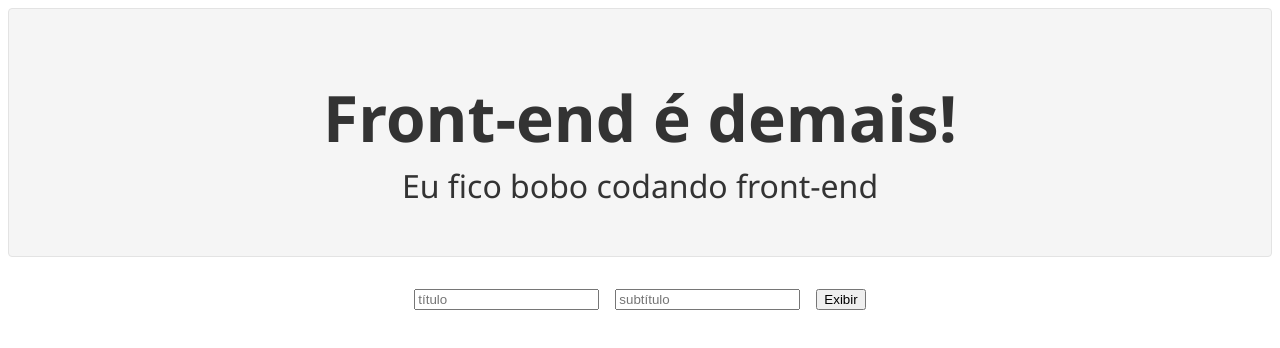
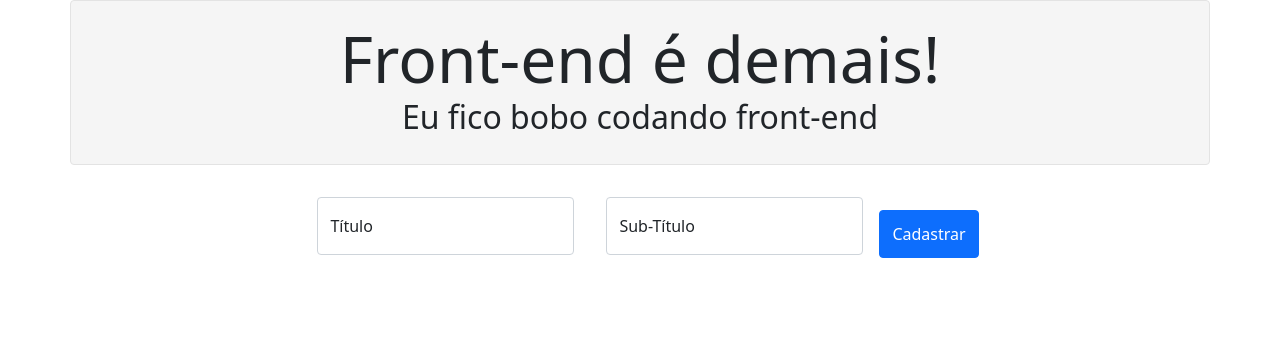
Before and after one commit to pablowinck/front-end-01, a plain HTML site: page index.html in a window 1280 px wide. Drawn offline with nearby package versions, Linux system fonts and the light colour scheme.

Commit message:
Primeira Live Finalizada

```diff
--- a/index.html
+++ b/index.html
@@ -1,90 +1,50 @@
 <!DOCTYPE html>
-<html lang="en">
+<html lang="pt-BR">
   <head>
     <meta charset="UTF-8" />
     <meta http-equiv="X-UA-Compatible" content="IE=edge" />
     <meta name="viewport" content="width=device-width, initial-scale=1.0" />
     <title>Live Front End</title>
-    <style>
-      body {
-        font-family: "Segoe UI", Tahoma, Geneva, Verdana, sans-serif;
-        font-size: 1.5rem;
-        line-height: 1.42857143;
-        color: #333;
-        background-color: #fff;
-      }
-      .container {
-        background-color: #f5f5f5;
-        border: 1px solid #e3e3e3;
-        border-radius: 4px;
-        padding: 20px;
-        margin-bottom: 20px;
-      }
-      .title-container {
-        font-size: 4rem;
-        margin-bottom: 0px;
-      }
-      .subtitle-container {
-        font-size: 2rem;
-        margin-top: 0px;
-        font-weight: 300;
-      }
-      .div-container {
-        display: flex;
-        flex-direction: column;
-        text-align: center;
-      }
-      .formulario {
-        margin-top: 2rem;
-        margin-bottom: 2rem;
-        display: flex;
-        flex-direction: row;
-        justify-content: center;
-      }
-      .formulario-item {
-        margin-right: 1rem;
-      }
-    </style>
+    <link rel="stylesheet" href="style.css" />
+    <link
+      href="https://cdn.jsdelivr.net/npm/bootstrap@5.1.3/dist/css/bootstrap.min.css"
+      rel="stylesheet"
+      integrity="sha384-1BmE4kWBq78iYhFldvKuhfTAU6auU8tT94WrHftjDbrCEXSU1oBoqyl2QvZ6jIW3"
+      crossorigin="anonymous"
+    />
   </head>
   <body>
     <div class="container">
       <div class="div-container">
-        <h1 class="title-container">Front-end é demais!</h1>
-        <h2 class="subtitle-container">Eu fico bobo codando front-end</h2>
+        <h1 class="container-title">Front-end é demais!</h1>
+        <h2 class="container-subtitle">Eu fico bobo codando front-end</h2>
       </div>
     </div>
     <div class="formulario">
+      <div class="form-floating mb-3 mx-3">
         <input
-        class="formulario-item"
           type="text"
+          class="form-control"
           id="title"
-        placeholder="título"
+          placeholder="Título"
         />
+        <label for="floatingInput">Título</label>
+      </div>
+
+      <div class="form-floating mb-3 mx-3">
         <input
-        class="formulario-item"
           type="text"
+          class="form-control"
           id="subtitle"
-        placeholder="subtítulo"
+          placeholder="Sub-Título"
         />
-      <button id="btn">Exibir</button>
+        <label for="floatingInput">Sub-Título</label>
+      </div>
+
+      <button id="btn" type="button" class="btn btn-primary btn-cadastrar">
+        Cadastrar
+      </button>
     </div>
   </body>
-  <script>
-    const btn = document.getElementById("btn");
-    const titulo = document.getElementById("title");
-    const subtitle = document.getElementById("subtitle");
-
-    btn.addEventListener("click", () => {
-      const container = document.createElement("div");
-      container.classList.add("container");
-
-      container.innerHTML = `
-      <div class="div-container">
-        <h1 class="title-container">${titulo.value}</h1>
-        <h2 class="subtitle-container">${subtitle.value}</h2>
-      </div>`;
-
-      document.body.appendChild(container);
-    });
-  </script>
+  <script src="main.js"></script>
 </html>
--- /dev/null
+++ b/main.js
@@ -0,0 +1,18 @@
+const btn = document.getElementById("btn");
+const titulo = document.getElementById("title");
+const subtitulo = document.getElementById("subtitle");
+
+btn.addEventListener("click", (e) => {
+  const container = document.createElement("div");
+
+  container.classList.add("container");
+
+  container.innerHTML = `
+        <div class="div-container">
+            <h1 class="container-title">${titulo.value}</h1>
+            <h2 class="container-subtitle">${subtitulo.value}</h2>
+        </div>
+      `;
+
+  document.body.appendChild(container);
+});
--- /dev/null
+++ b/style.css
@@ -0,0 +1,42 @@
+body {
+    font-family: "Segoe UI", Tahoma, Geneva, Verdana, sans-serif;
+    font-size: 1.5rem;
+    color: #333;
+    line-height: 1.42;
+    background-color: #fff;
+  }
+  .container {
+    background-color: #f5f5f5f5;
+    border: 1px solid #e3e3e3;
+    border-radius: 4px;
+    padding: 20px;
+    margin-bottom: 20px;
+  }
+  .div-container {
+    display: flex;
+    flex-direction: column;
+    align-items: center;
+  }
+  .container-title {
+    font-size: 4rem;
+    margin-bottom: 0px;
+  }
+  .container-subtitle {
+    font-size: 2rem;
+    margin-top: 0px;
+    font-weight: 300;
+  }
+  .formulario {
+    display: flex;
+    flex-direction: row;
+    justify-content: center;
+    align-items: center;
+    margin-top: 2rem;
+    margin-bottom: 2rem;
+  }
+  .formulario-item {
+    margin-right: 1rem;
+  }
+  .btn-cadastrar{
+      height: 3rem;
+  }
```
Lines whose indentation alone changed are shown as unchanged.
